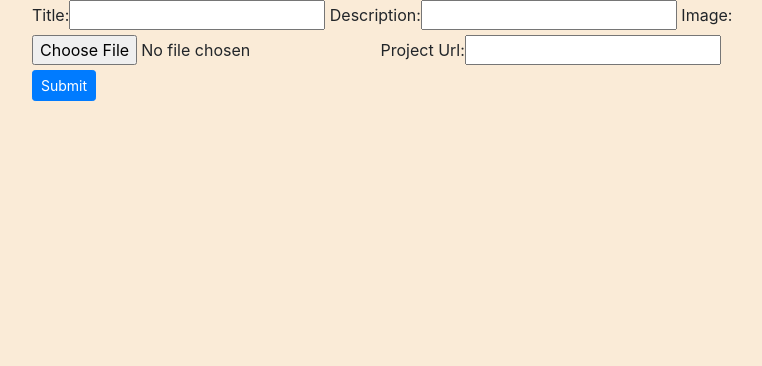
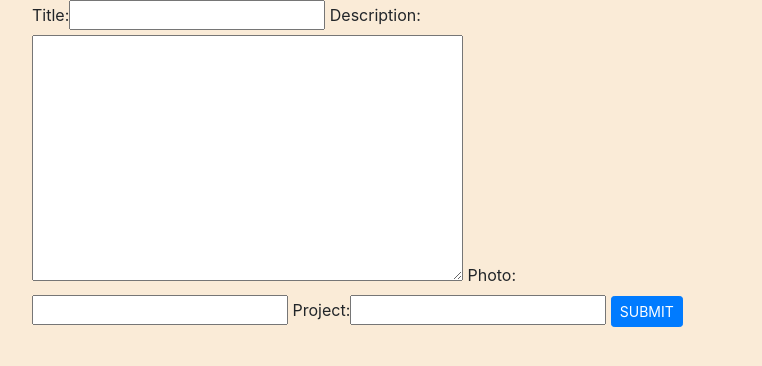
Before and after one commit to estherndichu/django3, a Django app: page /post/ in a window 1280 px wide. Shown: the part 66-432 px from the top of the page, without its empty margins (243-1005 px from the left). Run offline with Django 3.2, Linux system fonts and the light colour scheme; some libraries are stand-ins or nearby versions.

Commit message:
project form new format

```diff
--- a/projects/forms.py
+++ b/projects/forms.py
@@ -1,11 +1,7 @@
 from .models import Project
 from django import forms
 
-class ProjectForm(forms.Form):
-    title= forms.CharField(max_length=30, label='Title')
-    description = forms.CharField(max_length=200)
-    photo = forms.ImageField(label='Image')
-    project = forms.URLField(label='Project Url')
+class ProjectForm(forms.ModelForm):
 
     class Meta:
         model = Project
--- a/projects/templates/projects/post.html
+++ b/projects/templates/projects/post.html
@@ -7,14 +7,12 @@
     <div class="row">
         <div class="col-md-2"></div>
         <div class="col-md-8">
-            <form action="{% url 'post' %}" method="POST" enctype="multipart/form-data">
+            <form action="{% url 'post' %}" method="POST">
                 {% csrf_token %}
                 {{ form}}
-                <div class="form-group">
-                    <input type="submit" class="btn btn-primary btn-sm" value="Submit">
-                </div>
 
-                <input type="hidden" name="next" value="{{index}}">
+                <button type="submit" class="btn btn-primary btn-sm">SUBMIT</button>
+
             </form>
         </div>
     </div>
--- a/projects/views.py
+++ b/projects/views.py
@@ -16,16 +16,19 @@ def index(request):
     return render(request,'projects/index.html', {'projects':projects})
 
 def post(request):
+    current_user = request.user
+
     if request.method == 'POST':
-        form = ProjectForm(request.POST)
+        form = ProjectForm(request.POST, request.FILES)
         if form.is_valid():
             projects = form.save(commit=False)
             post.user = request.user
             projects.save()
-            return HttpResponseRedirect(request.path_info)
+            return HttpResponseRedirect('/')
     else:
         form = ProjectForm()
 
+    form = ProjectForm()
     return render(request,'projects/post.html', {'form':form})
 
 class ProjectList(APIView):
```
Also changed, not shown: projects/templates/projects/index.html (+2 -5 lines).
